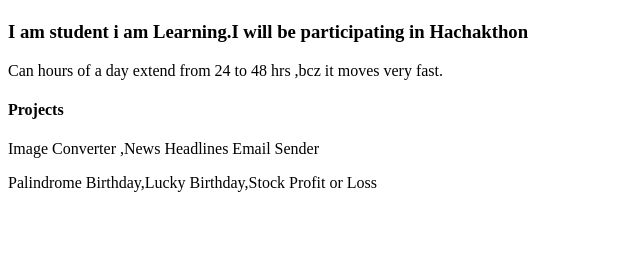
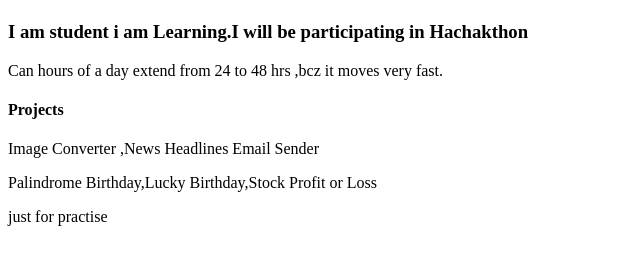
Before and after one commit to Praj78/justfun, a plain HTML site: page index.html in a window 1280 px wide. Shown: the part 59-324 px from the top of the page, without its empty margins (0-640 px from the left). Drawn offline with Linux system fonts and the light colour scheme.

Commit message:
docs:practise

```diff
--- a/index.html
+++ b/index.html
@@ -13,5 +13,6 @@
 <h4>Projects</h4>
 <p>Image Converter ,News Headlines Email Sender </p>
 <p>Palindrome Birthday,Lucky Birthday,Stock Profit or Loss</p>
+<p>just for practise</p>
 </body>
 </html>
```
